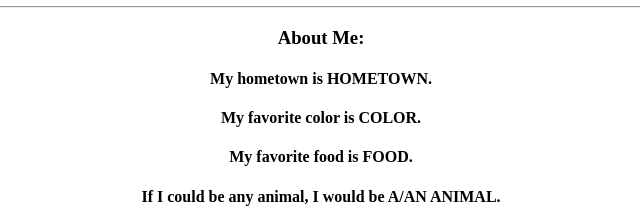
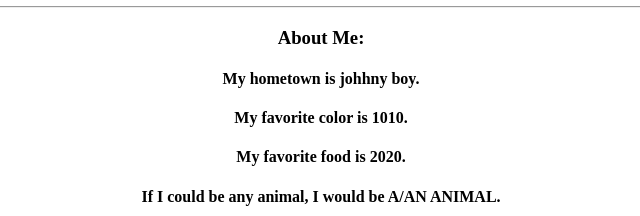
Before and after one commit to Karma1021/jose, a plain HTML site: page index.html in a window 1280 px wide. Shown: the part 121-337 px from the top of the page, without its empty margins (319-959 px from the left). Drawn offline with Linux system fonts and the light colour scheme.

Commit message:
first commit

```diff
--- a/index.html
+++ b/index.html
@@ -11,9 +11,9 @@
                 <h2>Software Developer</h2>
                 <hr>
                 <h3>About Me:</h3>
-                    <h4>My hometown is HOMETOWN.</h4>
-                    <h4>My favorite color is COLOR.</h4>
-                    <h4>My favorite food is FOOD.</h4>
+                    <h4>My hometown is johhny boy.</h4>
+                    <h4>My favorite color is 1010.</h4>
+                    <h4>My favorite food is 2020.</h4>
                     <h4>If I could be any animal, I would be A/AN ANIMAL.</h4>
             </div>
           </body>
```
